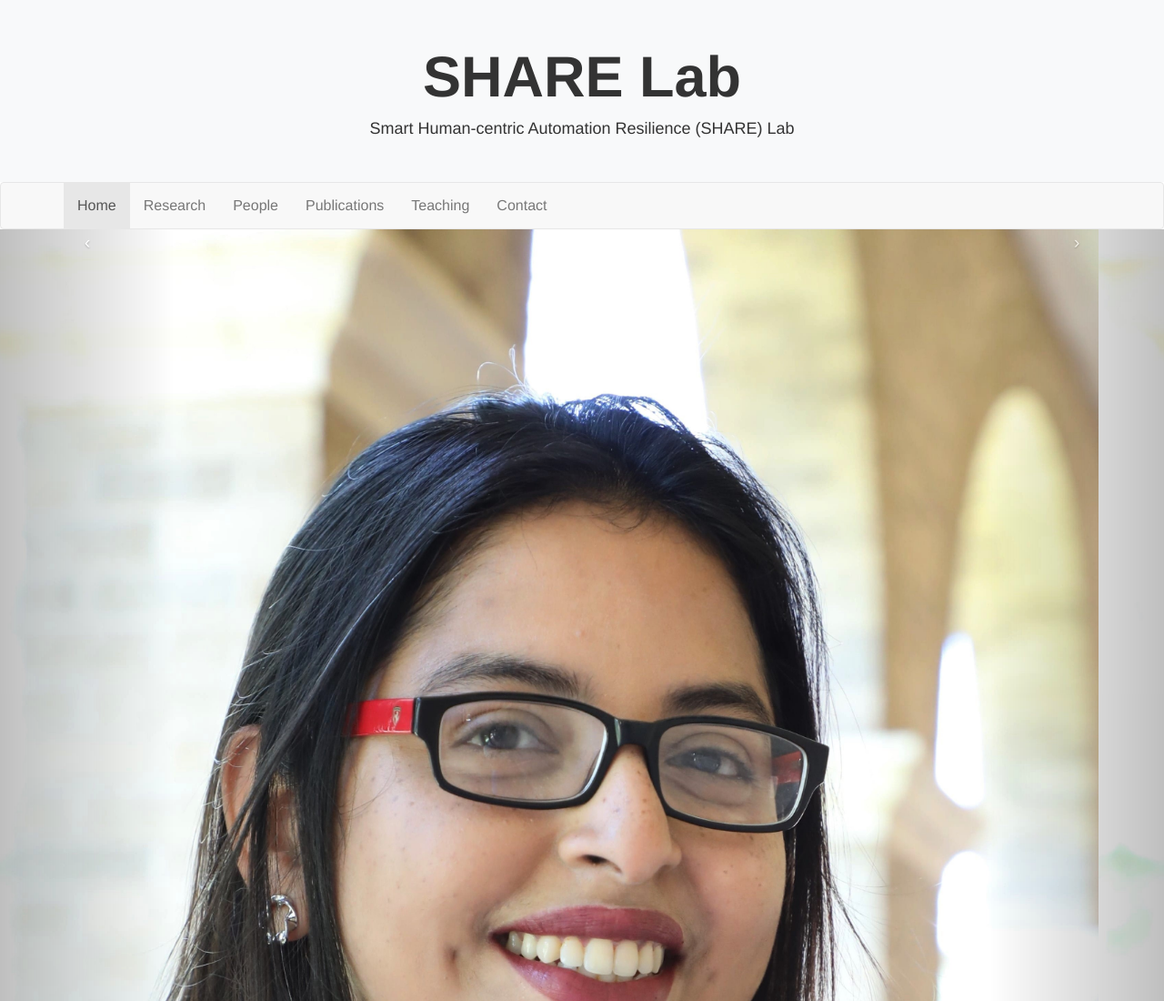
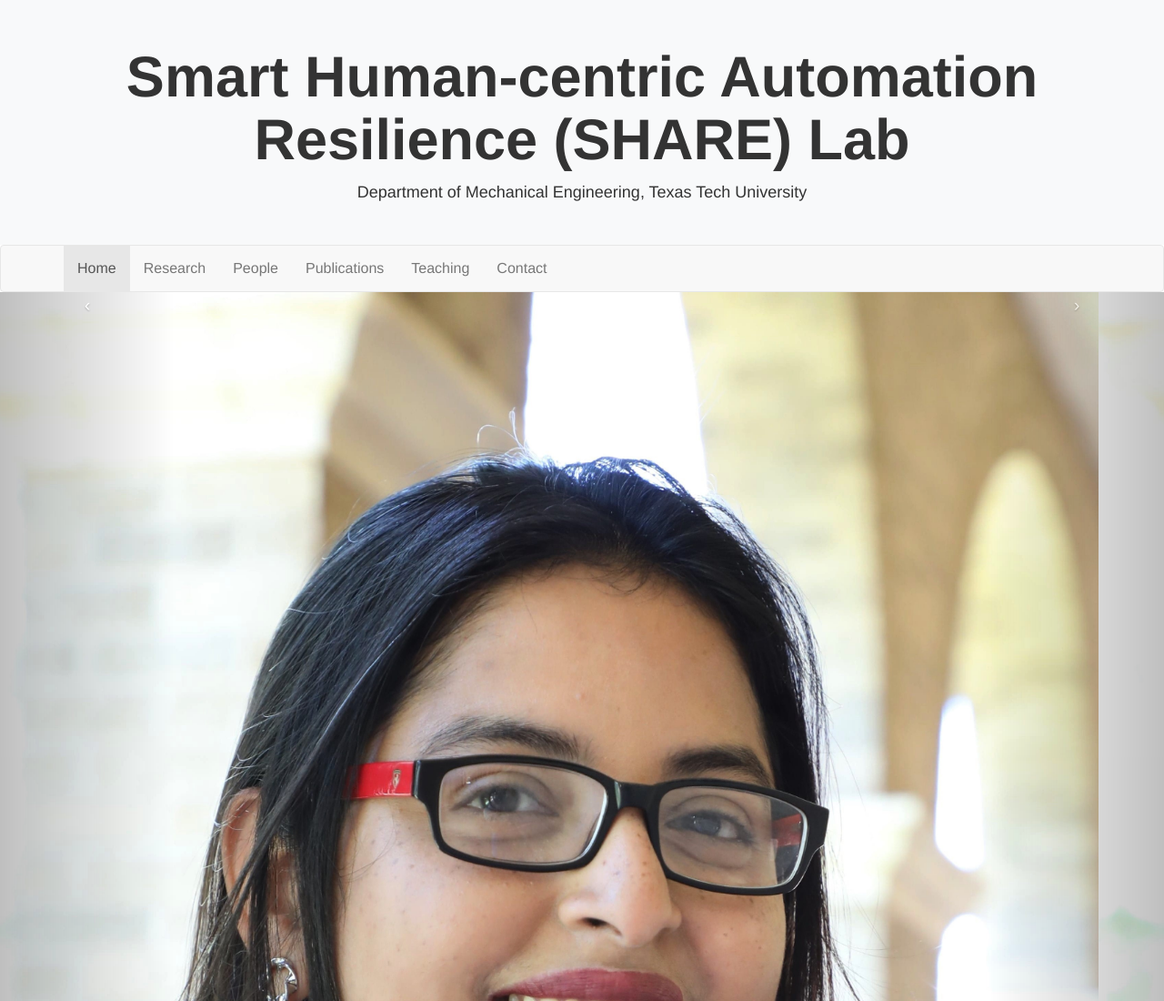
Before and after one commit to TanushreeRoy11/Tanushreeroy11.github.io, a plain HTML site: page index.html in a window 1280 px wide. Shown: the top 1100 px of the page at 91% size. Drawn offline with nearby package versions, Linux system fonts and the light colour scheme.

Commit message:
Update index.html

```diff
--- a/index.html
+++ b/index.html
@@ -7,7 +7,7 @@
   <link href="https://stackpath.bootstrapcdn.com/bootstrap/3.4.1/css/bootstrap.min.css" rel="stylesheet">
   <style>
     body { margin: 0; padding: 0; }
-    .carousel-image { width: 100%; height: 250px; object-fit: cover; }
+    .carousel-image { width: 100%; height: 160px; object-fit: cover; }
     .nav > li > a { font-size: 16px; font-weight: 500; }
     .footer { background: #f7f7f7; padding: 20px 0; margin-top: 40px; }
   </style>
@@ -16,8 +16,8 @@
 
 <!-- ✅ Banner Header -->
 <div class="jumbotron text-center" style="background-color:#f8f9fa; margin-bottom:0; padding: 30px 15px;">
-  <h1 style="margin-bottom:10px; font-weight: bold;">SHARE Lab</h1>
-  <p style="font-size:18px;">Smart Human-centric Automation Resilience (SHARE) Lab</p>
+  <h1 style="margin-bottom:10px; font-weight: bold;">Smart Human-centric Automation Resilience (SHARE) Lab</h1>
+  <p style="font-size:18px;">Department of Mechanical Engineering, Texas Tech University</p>
 </div>
 
 <!-- ✅ Navbar like ETRL -->
```
